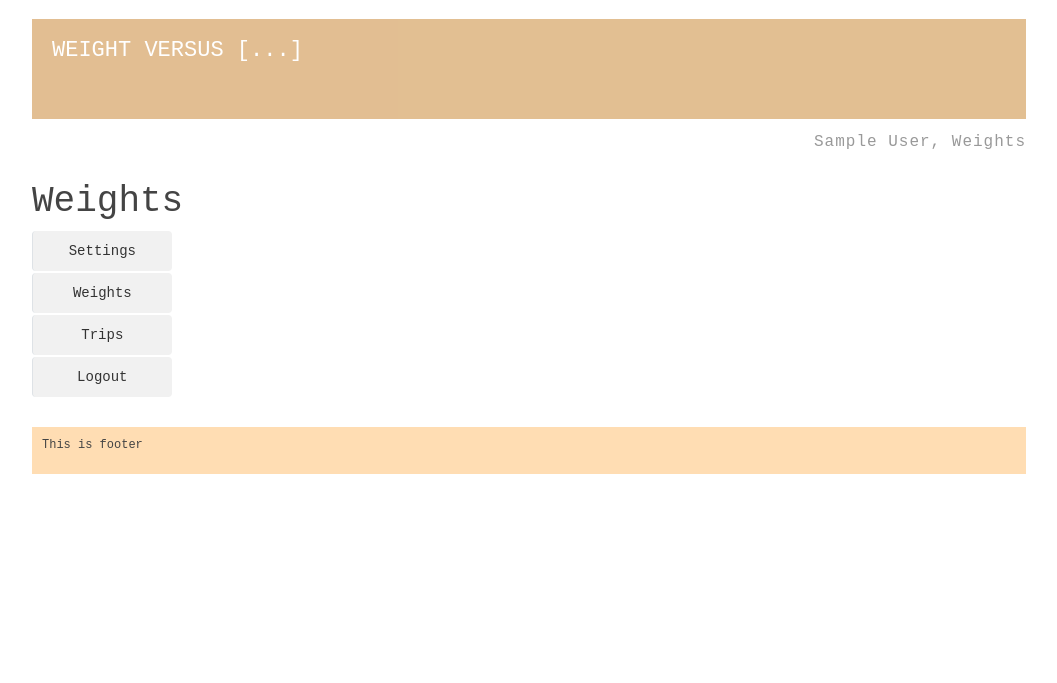
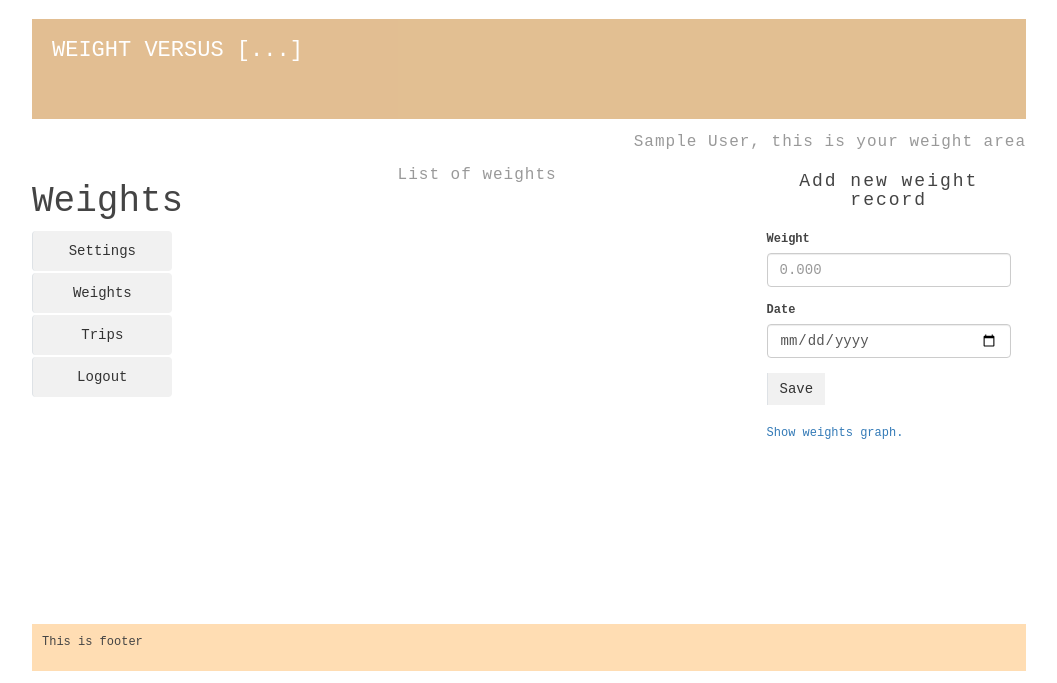
Before and after one commit to pacocontrerasdct/weight_and_life_app, a Flask app: page /weight/main in a window 1280 px wide. Shown: the part 51-734 px from the top of the page, without its empty margins (111-1168 px from the left). Run offline with Flask 2, Linux system fonts and the light colour scheme; the visitor is signed in with stand-in values (Sample User, id 1); data comes from the database, SQL or seed files in the repository; data that the repository does not hold is empty; parts of the project's set-up code (start-up, migrations or seed data) failed here and were passed over; some libraries are stand-ins or nearby versions.

Commit message:
reorganise weight page and leave upload on dashboard

```diff
--- /dev/null
+++ b/application/dashboard/forms.py
@@ -0,0 +1,64 @@
+"""CRUD forms for weights and trips"""
+from flask_wtf import FlaskForm
+from flask_wtf.file import FileField, FileAllowed, FileRequired
+from wtforms import (DecimalField,
+                     DateField,
+                     HiddenField,
+                     SubmitField,
+                     validators)
+from wtforms.validators import (InputRequired,
+                                DataRequired,
+                                Length,
+                                Optional,
+                                ValidationError,
+                                StopValidation)
+import datetime
+from datetime import datetime as dt
+
+dateInvalidMsg = f"""Date is not valid."""
+dateWrongMsg = f"""Date can't be in the future"""
+weightWrongMsg = (f"""That's not a valid weight! """
+                  f"""Weight is out of the scale from 20 to 200 kg.""")
+fileForbMsg = f"""This file type is forbidden. Use only txt or csv."""
+
+
+class DataValidation(object):
+    """
+    Initialises and set a default message
+    """
+    def __init__(self, message=None):
+        super(DataValidation, self).__init__()
+        if not message:
+            self.message = dateInvalidMsg
+    """
+    Checks if input date is a valid datetime instance
+    and if it is in the future
+    """
+    def is_valid_date(form, field):
+        d1 = field.data
+        d2 = dt.now().date()
+
+        if not isinstance(field.data, datetime.date):
+            raise StopValidation()
+        if d1 > d2:
+            raise StopValidation(dateWrongMsg)
+    """
+    Check if weight is between a valid range of weights
+    """
+    def is_valid_weight(form, field):
+        try:
+            weight = float(field.data)
+            if weight < 20 or weight > 200:
+                raise StopValidation(weightWrongMsg)
+        except Exception as e:
+            raise StopValidation(weightWrongMsg)
+
+
+dataValidation = DataValidation
+
+
+class UploadFileForm(FlaskForm):
+    file = FileField('Only admitted txt and csv files',
+                     validators=[FileRequired(),
+                                 FileAllowed(['txt', 'csv'], fileForbMsg)])
+    submit = SubmitField('Upload')
--- a/application/dashboard/templates/dashboard/upload-file.html
+++ b/application/dashboard/templates/dashboard/upload-file.html
@@ -7,12 +7,12 @@
     {{ fUploadFile.file(class='form-control') }}
   </div>
 
-  {{ fUploadFile.submit(class='btn btn-default') }}
+  {{ fUploadFile.submit(class='btn btn-default', title='Upload your file now') }}
 
 </form>
 
 <div class="margin-top-form">
-  <p><a href="{{ url_for('dashboard_bp.main') }}" class="font-weight-bold">Record a weight instead.</a></p>
+  <p><a href="{{ url_for('dashboard_bp.main') }}" class="font-weight-bold">TO UPDATE Upload your trips instead.</a></p>
 </div>
 
 {% if fUploadFile.file.errors %}
--- a/application/meta_tags_dict.py
+++ b/application/meta_tags_dict.py
@@ -12,12 +12,12 @@ metaTags = {
 
     "weights": {
         "pageTitleDict": "Weights since 2014",
-        "headerDict": "Weights",
+        "headerDict": "this is your weight area",
     },
 
     "trips": {
         "pageTitleDict": "Trips to Spain",
-        "headerDict": "Trips",
+        "headerDict": "these are your trips' records",
     },
 
     "about": {
--- a/application/weight/templates/weight/add-weight.html
+++ b/application/weight/templates/weight/add-weight.html
@@ -1,5 +1,5 @@
 <h2>Add new weight record</h2>
-<form action="{{ url_for('dashboard_bp.main') }}" class="margin-top-form" method="POST">
+<form action="{{ url_for('weight_bp.main') }}" class="margin-top-form" method="POST">
   {{ fAddWeight.csrf_token }}
 
   {{ fAddWeight.weightId(value=default.id) }}
@@ -14,12 +14,16 @@
     {{ fAddWeight.weightDate(class='form-control', placeholder='2000-01-01', value=default.date) }}
   </div>
 
-  {{ fAddWeight.submit(class='btn btn-default') }}
+  {{ fAddWeight.submit(class='btn btn-default', title='Save new weight') }}
 
 </form>
 
 <div class="margin-top-form">
-  <p><a href="{{ url_for('dashboard_bp.upload') }}" class="font-weight-bold">Upload a file instead.</a></p>
+        {% if showGraph %}
+            <a href="{{ url_for('weight_bp.main') }}" method="GET">Return to the weight list.</a>
+        {% else %}
+            <a href="{{ url_for('weight_bp.main') }}?graph=true" method="GET">Show weights graph.</a>
+        {% endif %}
 </div>
 
 
@@ -27,7 +31,7 @@
   {% set errors = fAddWeight.weight.errors if fAddWeight.weight.errors else fAddWeight.weightDate.errors %}
 
   <div class="hoovering">
-    <a href="{{ redirectHoovering | safe}}" class="close" >X</a>
+    <a href="{{ redirectHoovering | safe}}" class="close" title="Close">X</a>
     {% for error in errors|unique %}
       <h5>{{ error }}</h5>
     {% endfor %}
--- a/application/weight/templates/weight/list-weights.html
+++ b/application/weight/templates/weight/list-weights.html
@@ -6,14 +6,14 @@
         {% for w in weights %}
           <li>
             {{ fEditWeight.csrf_token }}
-            <form action="{{ url_for('dashboard_bp.editWeight') }}" class="crud-form" method="POST">
+            <form action="{{ url_for('weight_bp.editWeight') }}" class="crud-form" method="POST">
               {{ fEditWeight.weightId(value=w.id) }}
-              {{ fEditWeight.submit(class='btn btn-default') }}
+              {{ fEditWeight.submit(class='btn btn-default', title='Edit this weight') }}
             </form>
             {{ fDeleteWeight.csrf_token }}
-            <form action="{{ url_for('dashboard_bp.deleteWeight') }}" class="crud-form" method="POST">
+            <form action="{{ url_for('weight_bp.deleteWeight') }}" class="crud-form" method="POST">
               {{ fDeleteWeight.weightId(value=w.id) }}
-              {{ fDeleteWeight.submit(class='btn btn-default') }}
+              {{ fDeleteWeight.submit(class='btn btn-default', title='Delete this weight') }}
             </form>
             <span class="crud-span">{{ w.weight }} Kg on {{ w.weight_date}}</span>
           </li>
--- a/application/weight/templates/weight/main.html
+++ b/application/weight/templates/weight/main.html
@@ -14,14 +14,14 @@
     </div>
     <div class="col-xs-12 col-md-10">
         <div class="col-xs-12 col-md-8 border-one">
-            {% include "dashboard/list-weights.html" ignore missing with context %}
+            {% if showGraph %}
+                {% include "weight/weights-graph.html" ignore missing with context %}
+            {% else %}
+                {% include "weight/list-weights.html" ignore missing with context %}
+            {% endif %}
         </div>
-         <div class="col-xs-12 col-md-4 border-one">
-            {% if fUploadFile %}
-                {% include "dashboard/upload-file.html" ignore missing with context %}
-            {% else %}
-                {% include "dashboard/add-weight.html" ignore missing with context %}
-            {% endif %}
+        <div class="col-xs-12 col-md-4 border-one">
+            {% include "weight/add-weight.html" ignore missing with context %}
         </div>
     </div>
   </div>
--- a/application/weight/views.py
+++ b/application/weight/views.py
@@ -1,4 +1,7 @@
-"""Routes for trips data."""
+"""Routes for weights data."""
+import os
+import csv
+from datetime import datetime
 from flask import (Blueprint,
                    render_template,
                    redirect,
@@ -6,17 +9,26 @@ from flask import (Blueprint,
                    flash,
                    session,
                    url_for)
-
 from flask_login import current_user
+from application.weight.forms import (AddWeightForm,
+                                      DeleteWeightForm,
+                                      EditWeightForm,
+                                      DataValidation)
+from application.weight.crudWeight import (read,
+                                           insert,
+                                           delete,
+                                           edit,
+                                           update)
+from application.weight.formatWeight import formatW
+from application.weight.graph_weight import graphWeights
 from application.meta_tags_dict import metaTags
 
+weight_bp = Blueprint('weight_bp', __name__,
+                      template_folder='templates',
+                      static_folder='static')
 
 titleText = metaTags['weights']['pageTitleDict']
 headerText = metaTags['weights']['headerDict']
-
-weight_bp = Blueprint('weight_bp', __name__,
-                    template_folder='templates',
-                    static_folder='static')
 
 
 @weight_bp.route("/main", methods=['GET', 'POST'])
@@ -25,11 +37,109 @@ def main():
     if not current_user.is_authenticated:
         return redirect(url_for('auth_bp.login'))
 
+    fAddWeight = AddWeightForm()
+    fDeleteWeight = DeleteWeightForm()
+    fEditWeight = EditWeightForm()
+    weights = read(current_user)
+
+    graph = ["","",""]
+    graphFlag = 0
+
     redirectHoovering = 'main'
     default = {}
+
+    # show weight graphic if requested by user
+    if request.method == 'GET' and request.args.get('graph') == "true":
+        graph = graphWeights()
+        graphFlag = 1
+
+    # edit a weight record
+    if request.method == 'GET' and request.args.get('id'):
+        weightId = request.args.get('id')
+        editThis = edit(weightId)
+        default = {'id': weightId,
+                   'weight': editThis.weight,
+                   'date': datetime.date(editThis.weight_date)}
+
+    # update or insert a record
+    if fAddWeight.validate_on_submit() and request.method == 'POST':
+
+        # if posted form contains a weightId, it is an update
+        if fAddWeight.weightId.data:
+
+            success = update(
+                fAddWeight.weightId.data,
+                fAddWeight.weight.data,
+                fAddWeight.weightDate.data)
+
+            if not success:
+                flash('Couldn\'t update this weight, sorry', 'error')
+                return redirect(url_for('weight_bp.main'))
+
+            flash('Weight updated successfully!', 'message')
+            return redirect(url_for('weight_bp.main'))
+
+        # else insert a new record
+        success = insert(current_user,
+                         fAddWeight.weight.data,
+                         fAddWeight.weightDate.data)
+
+        if not success:
+            flash('Couldn\'t save new weight, sorry', 'error')
+            return redirect(url_for('weight_bp.main'))
+
+        flash('Weight recorded successfully!', 'message')
+        return redirect(url_for('weight_bp.main'))
 
     return render_template("weight/main.html",
                            titleText=titleText,
                            headerText=headerText,
+                           fAddWeight=fAddWeight,
+                           fDeleteWeight=fDeleteWeight,
+                           fEditWeight=fEditWeight,
+                           weights=formatW(weights),
+                           showGraph=graphFlag,
+                           cdn_javascript=graph[0],
+                           bokehScriptComponent=graph[1],
+                           bokehDivComponent=graph[2],
                            redirectHoovering=redirectHoovering,
                            default=default)
+
+
+@weight_bp.route("/edit", methods=['POST'])
+def editWeight():
+
+    if not current_user.is_authenticated:
+        return redirect(url_for('auth_bp.login'))
+
+    fEditWeight = EditWeightForm()
+
+    if fEditWeight and request.method == 'POST':
+
+        editThis = edit(fEditWeight.weightId.data)
+
+        return redirect(url_for('weight_bp.main',
+                                id=fEditWeight.weightId.data,))
+
+    return redirect(url_for('weight_bp.main'))
+
+
+@weight_bp.route("/delete", methods=['POST'])
+def deleteWeight():
+
+    if not current_user.is_authenticated:
+        return redirect(url_for('auth_bp.login'))
+
+    fDeleteWeight = DeleteWeightForm()
+
+    if fDeleteWeight and request.method == 'POST':
+        success = delete(fDeleteWeight.weightId.data)
+
+        if not success:
+            details = "{{ fDeleteWeight.weightId.data }}"
+            flash('Couldn\'t delete weight with id {{ details }}, sorry',
+                  'error')
+        else:
+            flash('Weight deleted successfully!', 'message')
+
+    return redirect(url_for('weight_bp.main'))
```
Also changed, not shown: application/dashboard/templates/dashboard/main.html (+2 -5 lines), application/dashboard/views.py (+8 -111 lines).
